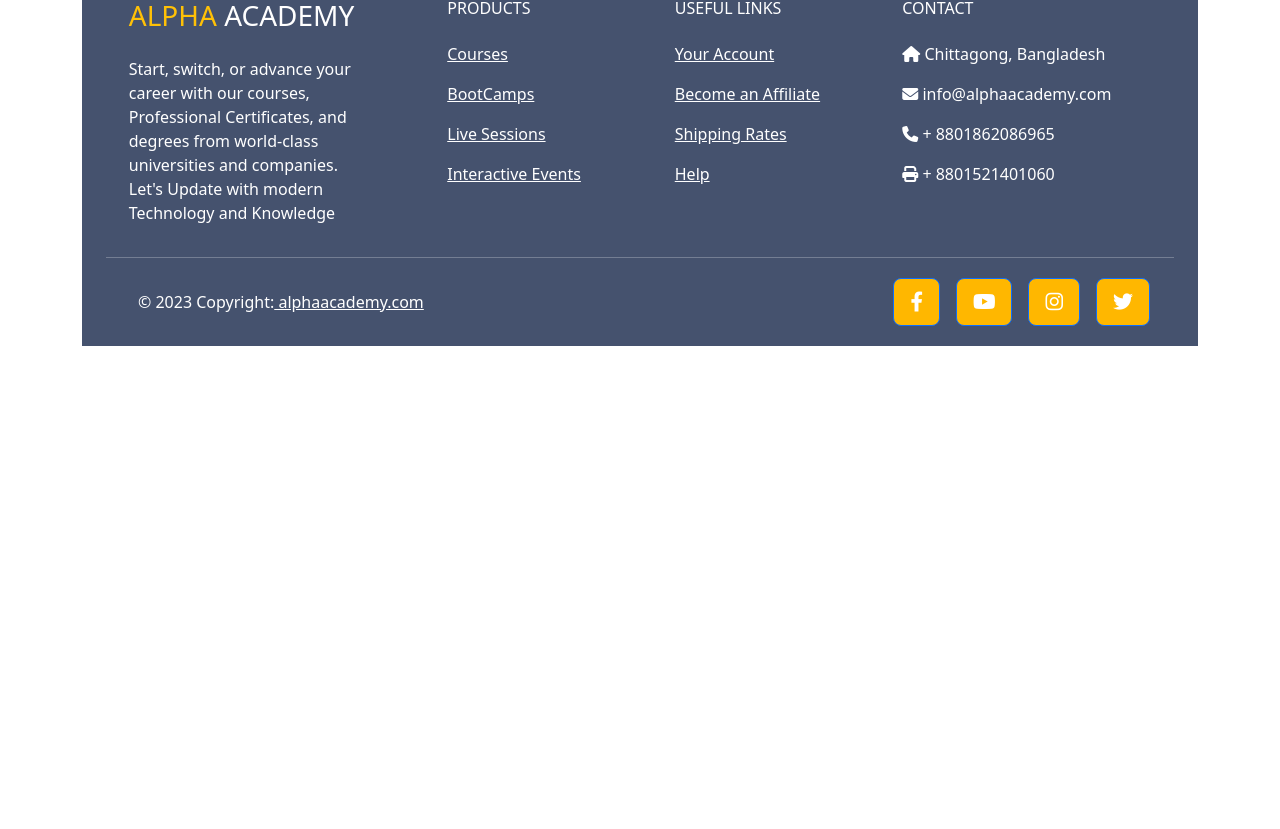
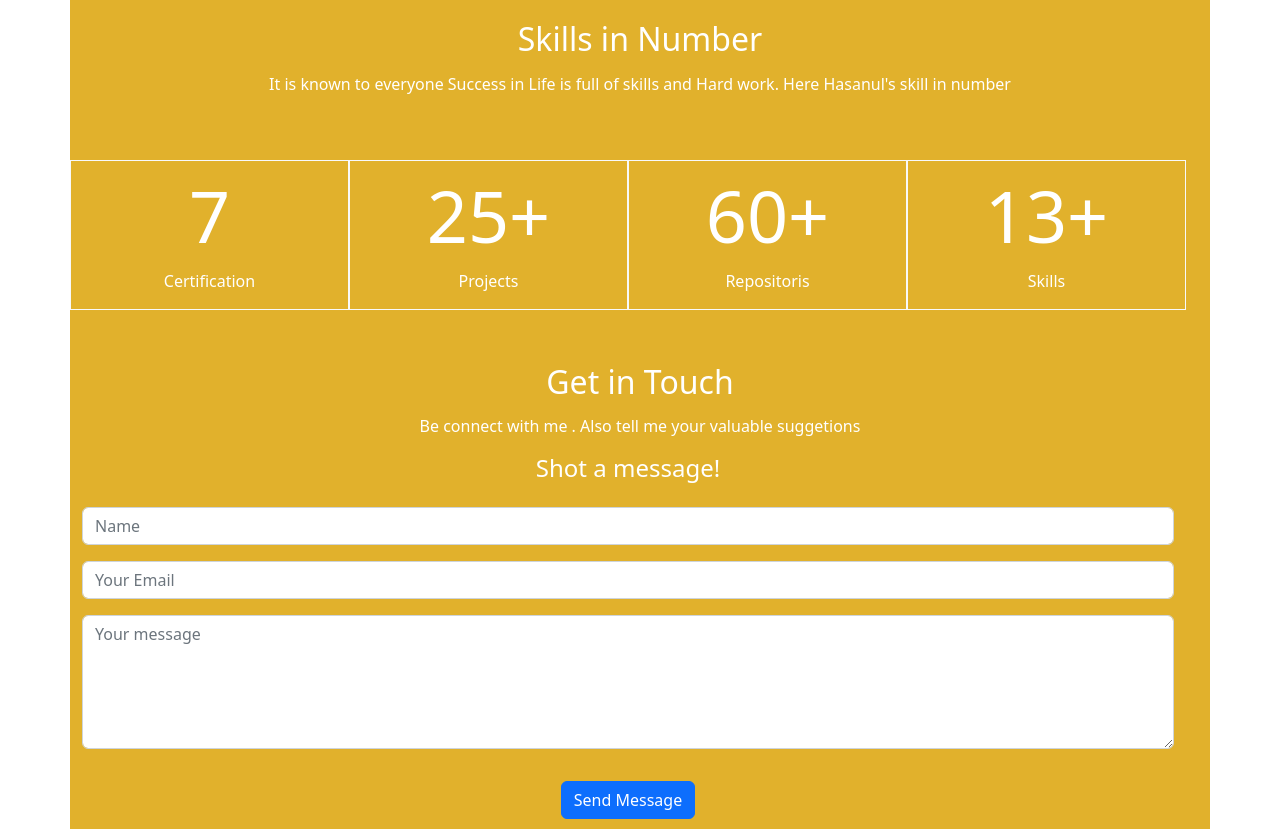
Before and after one commit to hasanulhasan/alpha-academy, a React (Create React App) app: page / in a window 1280 px wide. Shown: the part 1611-2440 px from the top of the page. Before the commit the page ends 1957 px from the top, so only its background shows below. Built offline with nearby package versions, Linux system fonts and the light colour scheme; no server answers.

Commit message:
contact section added

```diff
--- /dev/null
+++ b/src/page/Home/Contact/Contact.js
@@ -0,0 +1,65 @@
+import React from 'react';
+
+const Contact = () => {
+  return (
+    <div class="row py-4 my-5" style={{ backgroundColor: "#e1b12c" }}>
+      <div class="col text-white text-center m-auto">
+        <h2 class="font-wight-bold">Skills in Number</h2>
+        <p>It is known to everyone Success in Life is full of skills and Hard work. Here Hasanul's skill in number
+        </p>
+      </div>
+      <div class="row py-5">
+        <div class="col-sm mr-1 border text-center text-white border-light">
+          <span style={{ fontSize: "72px" }}>7</span>
+          <p>Certification</p>
+        </div>
+        <div class="col-sm mr-1 border text-center text-white border-light">
+          <span style={{ fontSize: "72px" }}>25+</span>
+          <p>Projects</p>
+        </div>
+        <div class="col-sm mr-1 border text-center text-white border-light">
+          <span style={{ fontSize: "72px" }}>60+</span>
+          <p>Repositoris</p>
+        </div>
+        <div class="col-sm mr-1 border text-center text-white border-light">
+          <span style={{ fontSize: "72px" }}>13+</span>
+          <p>Skills</p>
+        </div>
+      </div>
+      <div class="col text-white text-center m-auto">
+        <h2 class="font-wight-bold">Get in Touch</h2>
+        <p>Be connect with me . Also tell me your valuable suggetions</p>
+      </div>
+      <div class="row pb-3">
+        <div class="col text-white">
+          <h4>Shot a message!</h4>
+        </div>
+      </div>
+      <div class="row">
+        <div action="backend.php">
+          <div class="form-row pb-3">
+            <div class="col pb-3">
+              <input type="text" class="form-control inner-form" placeholder="Name" />
+            </div>
+            <div class="col">
+              <input type="text" class="form-control inner-form" placeholder="Your Email" />
+            </div>
+          </div>
+          <div class="row pb-3">
+            <div class="col">
+              <textarea name="Place your message" class="form-control inner-form" id="" cols="30" rows="5"
+                placeholder="Your message"></textarea>
+            </div>
+          </div>
+          <div class="row">
+            <div class="col py-3">
+              <button class="btn btn-primary">Send Message</button>
+            </div>
+          </div>
+        </div>
+      </div>
+    </div >
+  );
+};
+
+export default Contact;
--- a/src/page/Home/Home.js
+++ b/src/page/Home/Home.js
@@ -1,4 +1,5 @@
 import React from 'react';
+import Contact from './Contact/Contact';
 import Hero from './Hero/Hero';
 import './Home.css'
 import Slider from './Slider/Slider';
@@ -10,6 +11,7 @@ const Home = () => {
       <Hero></Hero>
       <Slider></Slider>
       <Subscribe></Subscribe>
+      <Contact></Contact>
     </div>
   );
 };
```
Also changed, not shown: src/page/Home/Contact/Contact.css (added).
